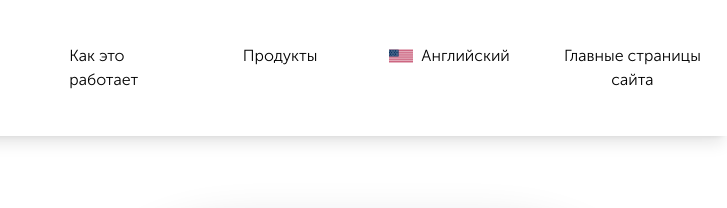
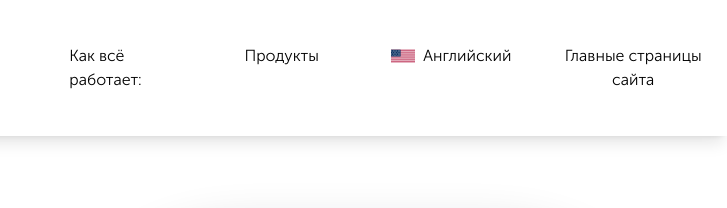
Before and after one commit to DanilSidorov1737/DUBAI_LANDING_PAGE, a plain HTML site: page index.html in a window 1280 px wide. Shown: the top 208 px of the page, 553-1280 px from the left. Drawn offline with nearby package versions, Linux system fonts and the light colour scheme.

Commit message:
Update index.html

```diff
--- a/index.html
+++ b/index.html
@@ -609,7 +609,7 @@
                 button_dropdown_text: 'Главные страницы сайта',
                 home: "Домой",
                 shops: "Магазины",
-                hiw: "Как это работает",
+                hiw: "Как всё работает:",
                 products: "Продукты",
                 button_text: "Английский",
                 hero_description: "Polar Express теперь в AE",
```
